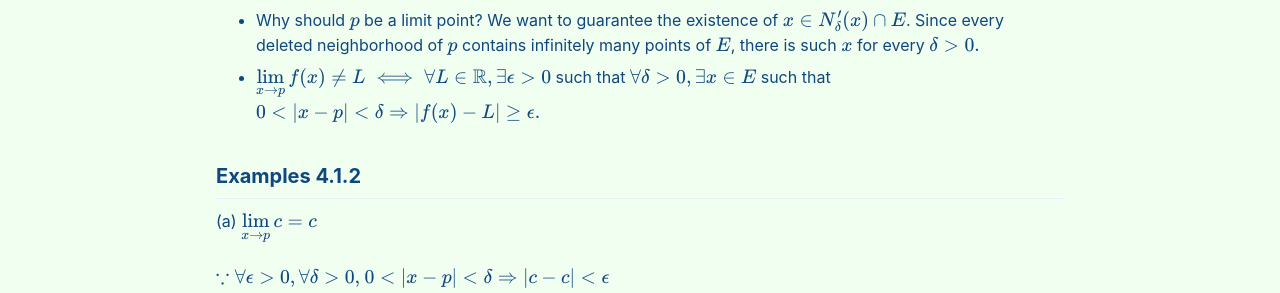
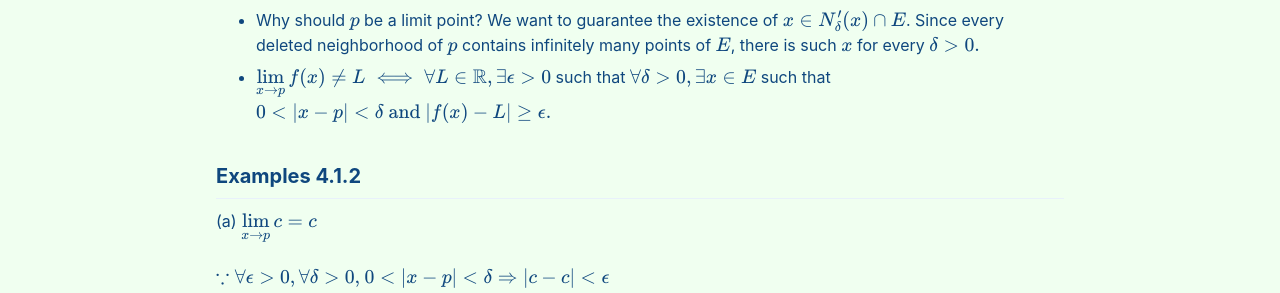
Before and after one commit to seanie12/blog, a Jekyll site: the page built from _posts/2021-02-06-Limit-of-function.md, in a window 1280 px wide and 900 px high. Shown: the part 430-723 px from the top of the window. Built offline with Jekyll 4.4.1, drawn with Linux system fonts in a browser that asks for light colours; cached includes are drawn as plain includes; formulas are drawn with MathJax 3.

Commit message:
Update 2021-02-06-Limit-of-function.md

```diff
--- a/_posts/2021-02-06-Limit-of-function.md
+++ b/_posts/2021-02-06-Limit-of-function.md
@@ -34,7 +34,7 @@ We write $\displaystyle{\lim_{x\to p}f(x) = L}$.
 - Why should $p$ be a limit point?
   We want to guarantee the existence of  $x\in N^\prime_\delta (x) \cap E$.      Since every deleted neighborhood of $p$ contains infinitely many points of $E$,     there is such $x$ for every $\delta >0.$
  - $\displaystyle{\lim_{x\to p}f(x) \neq L} \iff \forall L \in \mathbb{R}, \exists \epsilon >0$ such that $\forall \delta >0, \exists x\in E$
-   such that $0<|x-p|<\delta \Rightarrow |f(x) - L| \geq \epsilon .$
+   such that $0<|x-p|<\delta \text{ and } |f(x) - L| \geq \epsilon .$
 
 ## Examples 4.1.2
 (a) $\displaystyle{\lim_{x\to p}c = c}$
```
